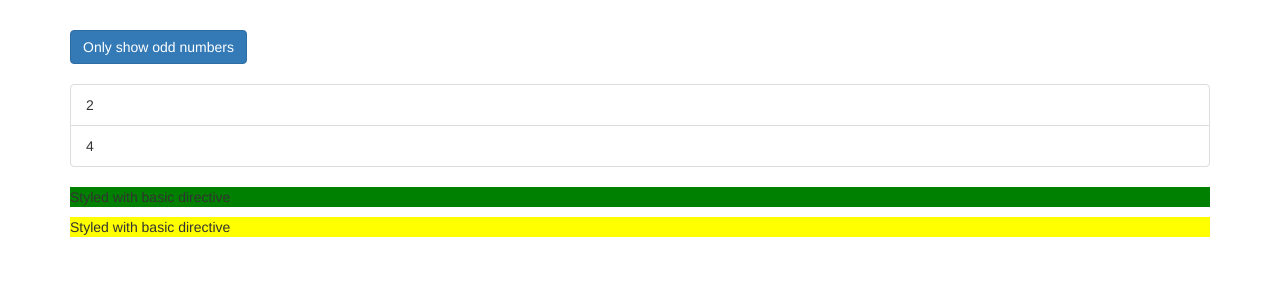
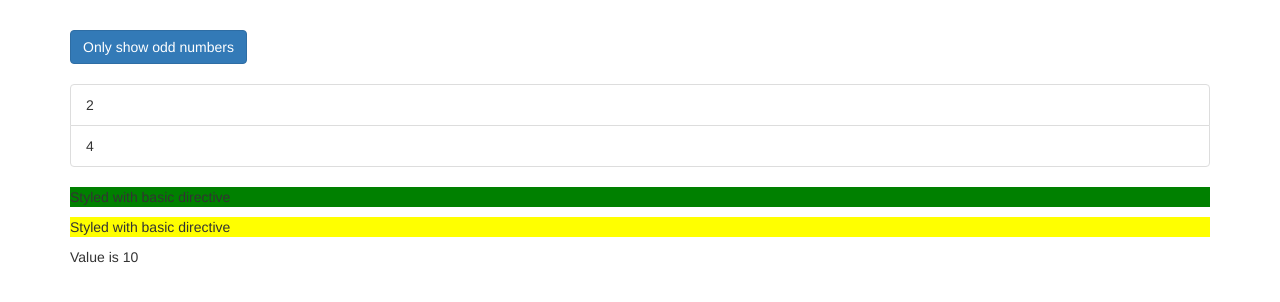
Before and after one commit to dlopezmartinez/angular, an Angular app: page / in a window 1280 px wide. Shown: the top 302 px of the page. Built offline with nearby package versions, Linux system fonts and the light colour scheme.

Commit message:
ngSwitch use, final commit

```diff
--- a/src/app/app.component.html
+++ b/src/app/app.component.html
@@ -50,6 +50,12 @@
       </ul>
       <p appBasicHighlight>Styled with basic directive</p>
       <p [appBetterHighlight]="'yellow'" highlightColor="red">Styled with basic directive</p>
+      <div [ngSwitch]="value">
+        <p *ngSwitchCase="5" >Value is 5</p>
+        <p *ngSwitchCase="10" >Value is 10</p>
+        <p *ngSwitchCase="100" >Value is 100</p>
+        <p *ngSwitchCaseDefault >Value is default</p>
+      </div>
       <ng-template [ngIf]="onlyOdd">
         <p>Only odd</p>
       </ng-template>
--- a/src/app/app.component.ts
+++ b/src/app/app.component.ts
@@ -9,5 +9,6 @@ export class AppComponent {
   numbers = [1, 2, 3, 4, 5];
   oddNumbers = [1, 3, 5];
   evenNumbers = [2, 4];
+  value = 10;
   onlyOdd = false;
 }
```
